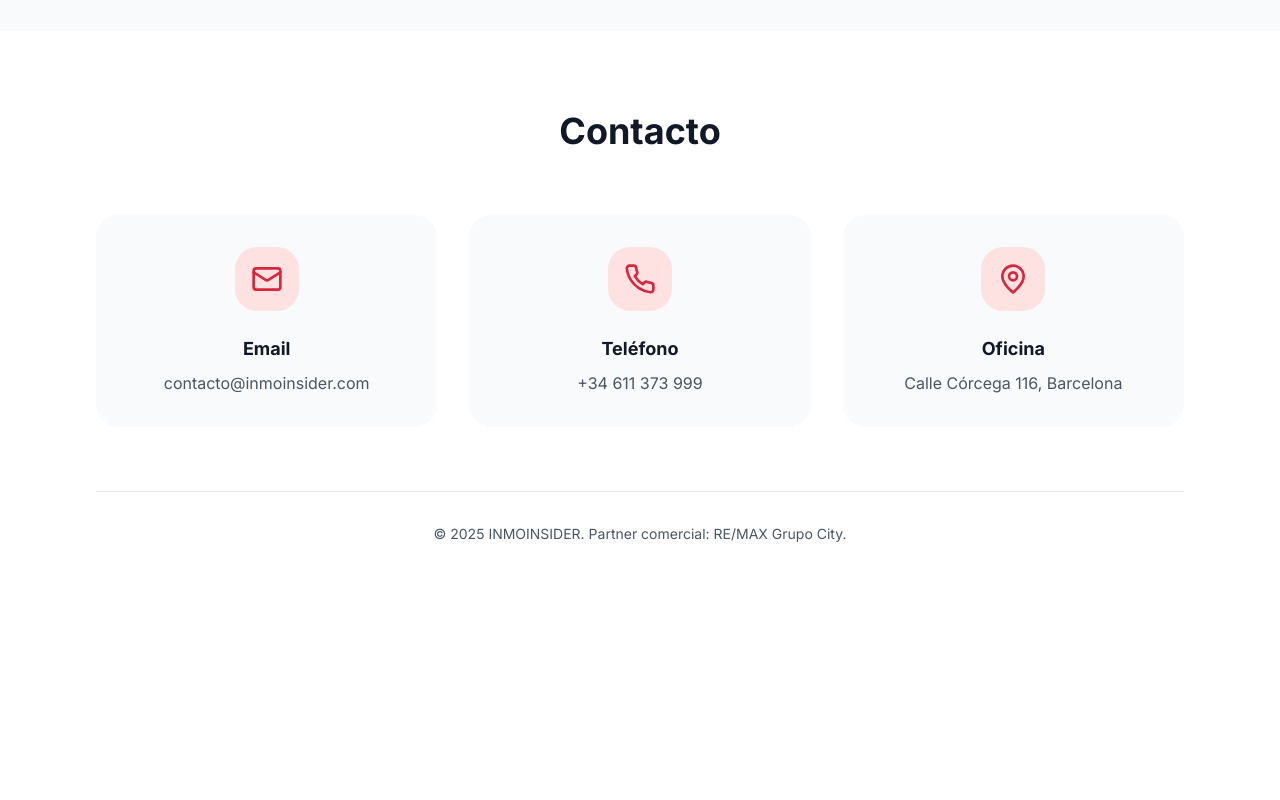
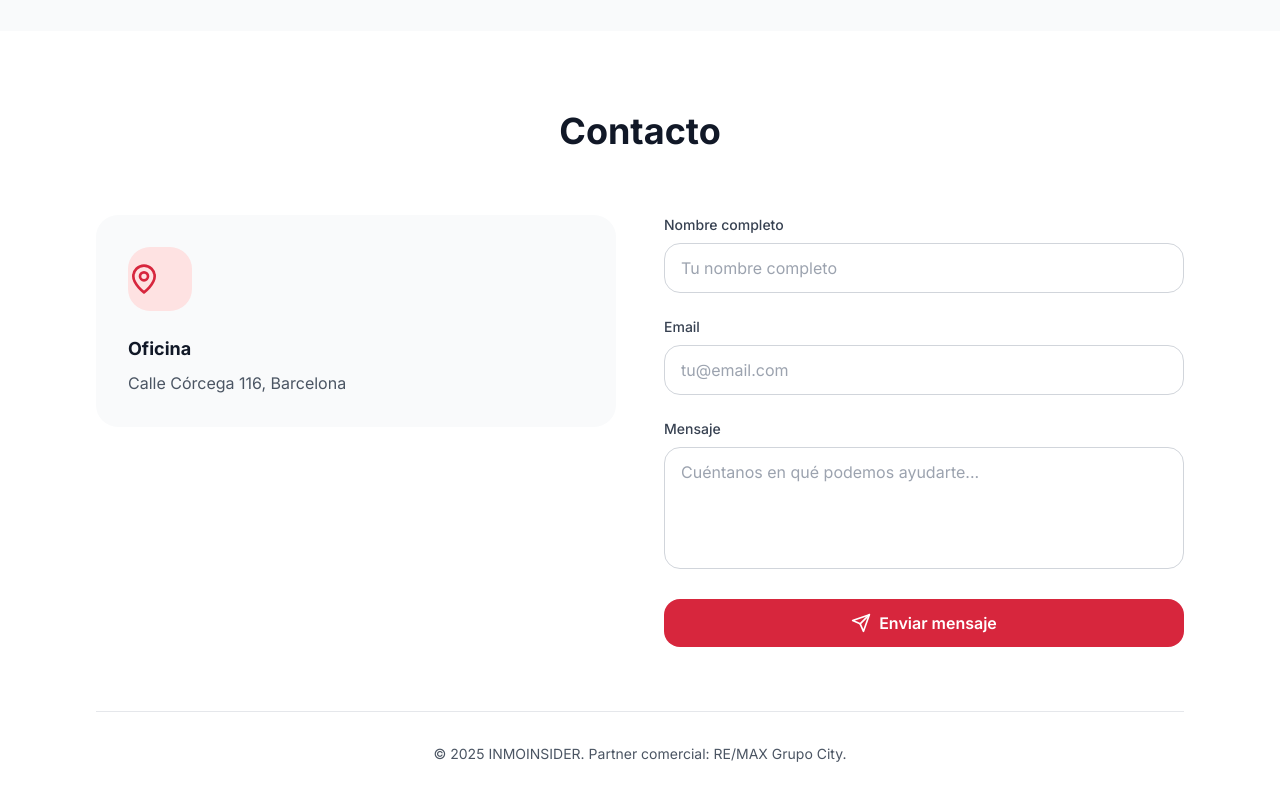
Before and after one commit to carlosdev30/inmoinsider, a React (Vite) app: page / in a window 1280 px wide. Shown: the part 6077-6877 px from the top of the page. Before the commit the page ends 6701 px from the top, so only its background shows below. Built offline with nearby package versions, Linux system fonts and the light colour scheme.

Commit message:
Update contact section with form

```diff
--- a/src/components/Contact.tsx
+++ b/src/components/Contact.tsx
@@ -1,27 +1,28 @@
-import React from 'react';
-import { Mail, Phone, MapPin } from 'lucide-react';
+import React, { useState } from 'react';
+import { MapPin, Send } from 'lucide-react';
 
 const Contact = () => {
-  const channels = [
-    {
-      icon: Mail,
-      label: "Email",
-      value: "contacto@inmoinsider.com",
-      href: "mailto:kabir.frutos@remax.es"
-    },
-    {
-      icon: Phone,
-      label: "Teléfono",
-      value: "+34 611 373 999",
-      href: "tel:+34611373999"
-    },
-    {
-      icon: MapPin,
-      label: "Oficina",
-      value: "Calle Córcega 116, Barcelona",
-      href: null
-    }
-  ];
+  const [formData, setFormData] = useState({
+    name: '',
+    email: '',
+    message: ''
+  });
+
+  const handleInputChange = (e: React.ChangeEvent<HTMLInputElement | HTMLTextAreaElement>) => {
+    const { name, value } = e.target;
+    setFormData(prev => ({
+      ...prev,
+      [name]: value
+    }));
+  };
+
+  const handleSubmit = (e: React.FormEvent) => {
+    e.preventDefault();
+    // Create mailto link with form data
+    const subject = encodeURIComponent('Consulta desde INMOINSIDER');
+    const body = encodeURIComponent(`Nombre: ${formData.name}\nEmail: ${formData.email}\n\nMensaje:\n${formData.message}`);
+    window.location.href = `mailto:kabir.frutos@remax.es?subject=${subject}&body=${body}`;
+  };
 
   return (
     <section id="contacto" className="py-20 bg-white">
@@ -32,37 +33,86 @@ const Contact = () => {
           </h2>
         </div>
 
-        <div className="grid md:grid-cols-3 gap-8 mb-16">
-          {channels.map((channel, index) => {
-            const IconComponent = channel.icon;
-            const content = (
-              <div className="bg-gray-50 p-8 rounded-2xl text-center hover:shadow-lg transition-all duration-300 transform hover:-translate-y-1">
-                <div className="flex items-center justify-center w-16 h-16 bg-red-100 rounded-2xl mb-6 mx-auto">
-                  <IconComponent className="w-8 h-8 text-red-600" />
-                </div>
-                <h3 className="text-lg font-bold text-gray-900 mb-2">
-                  {channel.label}
-                </h3>
-                <p className="text-gray-600">
-                  {channel.value}
-                </p>
+        <div className="grid md:grid-cols-2 gap-12 items-start">
+          {/* Address */}
+          <div className="text-center md:text-left">
+            <div className="bg-gray-50 p-8 rounded-2xl">
+              <div className="flex items-center justify-center md:justify-start w-16 h-16 bg-red-100 rounded-2xl mb-6 mx-auto md:mx-0">
+                <MapPin className="w-8 h-8 text-red-600" />
               </div>
-            );
+              <h3 className="text-lg font-bold text-gray-900 mb-2">
+                Oficina
+              </h3>
+              <p className="text-gray-600">
+                Calle Córcega 116, Barcelona
+              </p>
+            </div>
+          </div>
 
-            return channel.href ? (
-              <a key={index} href={channel.href} className="block">
-                {content}
-              </a>
-            ) : (
-              <div key={index}>
-                {content}
+          {/* Contact Form */}
+          <div>
+            <form onSubmit={handleSubmit} className="space-y-6">
+              <div>
+                <label htmlFor="name" className="block text-sm font-medium text-gray-700 mb-2">
+                  Nombre completo
+                </label>
+                <input
+                  type="text"
+                  id="name"
+                  name="name"
+                  value={formData.name}
+                  onChange={handleInputChange}
+                  required
+                  className="w-full px-4 py-3 border border-gray-300 rounded-xl focus:ring-2 focus:ring-red-500 focus:border-transparent transition-all duration-200"
+                  placeholder="Tu nombre completo"
+                />
               </div>
-            );
-          })}
+
+              <div>
+                <label htmlFor="email" className="block text-sm font-medium text-gray-700 mb-2">
+                  Email
+                </label>
+                <input
+                  type="email"
+                  id="email"
+                  name="email"
+                  value={formData.email}
+                  onChange={handleInputChange}
+                  required
+                  className="w-full px-4 py-3 border border-gray-300 rounded-xl focus:ring-2 focus:ring-red-500 focus:border-transparent transition-all duration-200"
+                  placeholder="tu@email.com"
+                />
+              </div>
+
+              <div>
+                <label htmlFor="message" className="block text-sm font-medium text-gray-700 mb-2">
+                  Mensaje
+                </label>
+                <textarea
+                  id="message"
+                  name="message"
+                  value={formData.message}
+                  onChange={handleInputChange}
+                  required
+                  rows={4}
+                  className="w-full px-4 py-3 border border-gray-300 rounded-xl focus:ring-2 focus:ring-red-500 focus:border-transparent transition-all duration-200 resize-none"
+                  placeholder="Cuéntanos en qué podemos ayudarte..."
+                />
+              </div>
+
+              <button
+                type="submit"
+                className="w-full bg-red-600 text-white px-6 py-3 rounded-xl font-semibold hover:bg-red-700 transition-all duration-200 transform hover:scale-105 flex items-center justify-center gap-2"
+              >
+                <Send className="w-5 h-5" />
+                Enviar mensaje
+              </button>
+            </form>
+          </div>
         </div>
 
         {/* Legal Footer */}
-        <div className="border-t border-gray-200 pt-8 text-center">
+        <div className="border-t border-gray-200 pt-8 mt-16 text-center">
           <p className="text-gray-600 text-sm">
             © 2025 INMOINSIDER. Partner comercial: RE/MAX Grupo City.
           </p>
```
